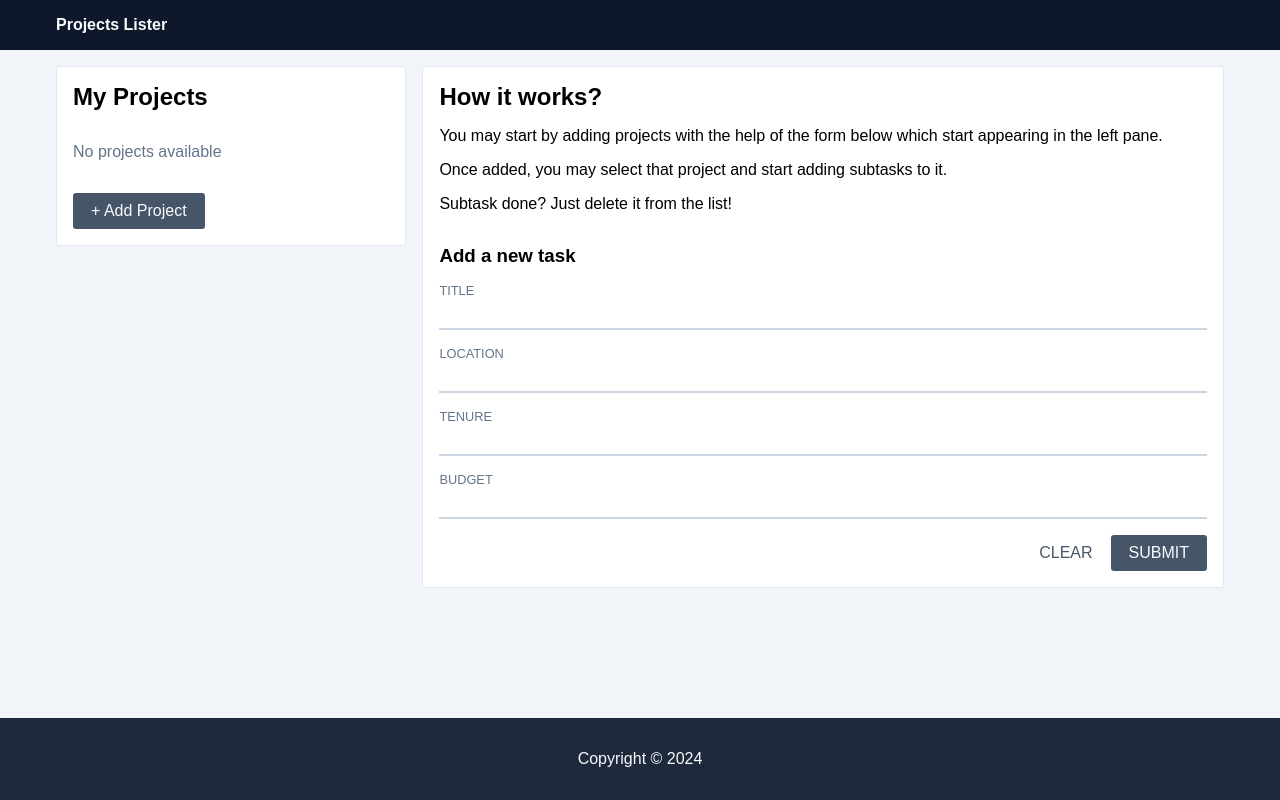
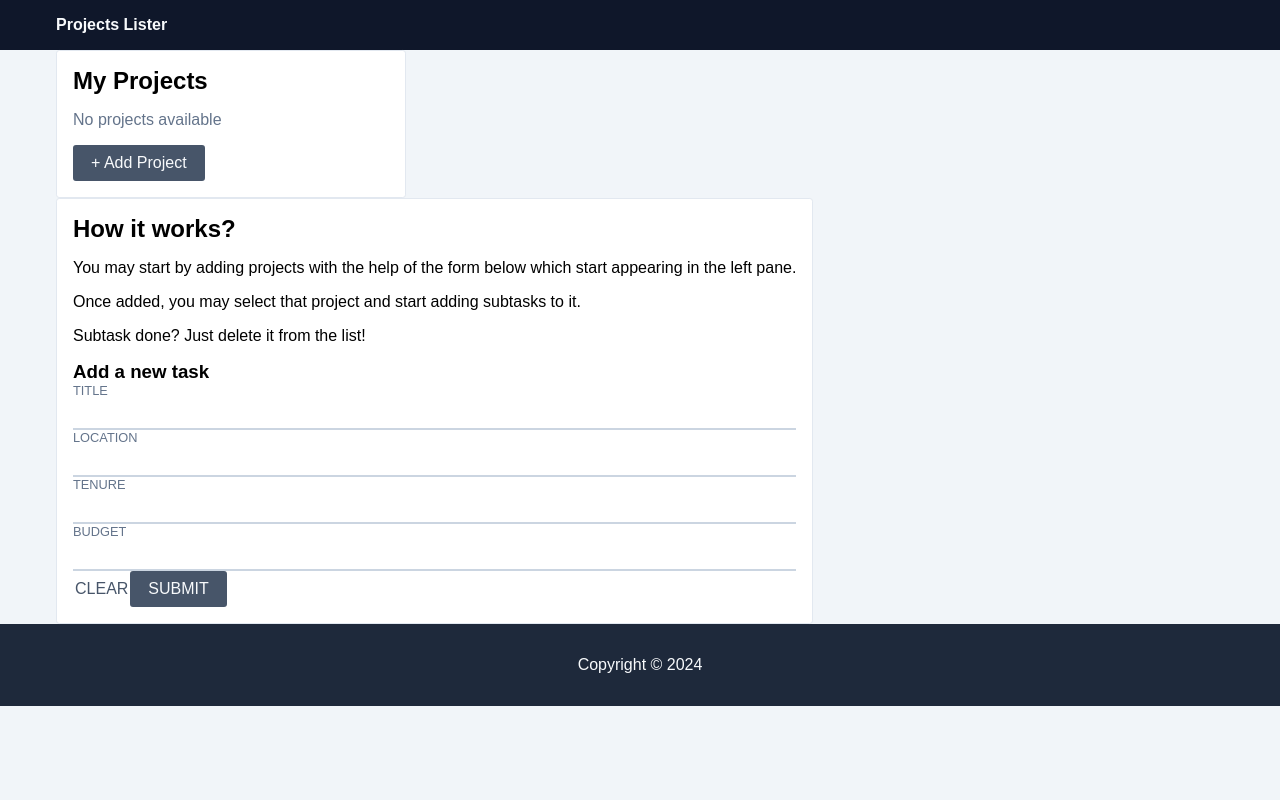
Before and after one commit to sample-react-projects/projects-lister, a React (Vite) app: page / in a window 1280 px wide. Built offline with nearby package versions, Linux system fonts and the light colour scheme.

Commit message:
Rename styles

```diff
--- a/src/components/App/App.module.scss
+++ b/src/components/App/App.module.scss
@@ -2,8 +2,6 @@
   min-height: 100vh;
 
   &__content {
-    column-gap: 1rem;
-    display: flex;
     flex: 1;
     margin: 0 auto;
     max-width: 1200px;
--- a/src/components/App/App.tsx
+++ b/src/components/App/App.tsx
@@ -50,9 +50,9 @@ function App() {
   }, []);
 
   return (
-    <div className={`${styles.container} container--horizontal`}>
+    <div className={`${styles.container} container--vertical`}>
       <Header></Header>
-      <div className={styles["container__content"]}>
+      <div className={`container--vertical ${styles["container__content"]}`}>
         <ProjectsContextProvider>
           <Modal>
             {renderMenu ? (
@@ -60,7 +60,7 @@ function App() {
                 <LeftRail></LeftRail>
               </SlideoutMenu>
             ) : (
-              <div className={`container--horizontal ${styles["container__rail-left"]}`}>
+              <div className={`container--vertical ${styles["container__rail-left"]}`}>
                 <Card>
                   <LeftRail></LeftRail>
                 </Card>
--- a/src/components/delete-project/DeleteProject.module.scss
+++ b/src/components/delete-project/DeleteProject.module.scss
@@ -1,6 +1,3 @@
 .actions {
-  align-items: center;
-  column-gap: 1rem;
-  display: flex;
   justify-content: flex-end;
 }
--- a/src/components/delete-project/DeleteProject.tsx
+++ b/src/components/delete-project/DeleteProject.tsx
@@ -18,7 +18,7 @@ const DeleteProject: React.FC<{}> = () => {
     <>
       <h3>Delete project?</h3>
       <p>Are you sure you want to delete this project?</p>
-      <div className={styles.actions}>
+      <div className={`container-vertical ${styles.actions}`}>
         <Button variant={Variant.link} onClick={closeModal}>
           cancel
         </Button>
--- a/src/components/left-rail/LeftRail.tsx
+++ b/src/components/left-rail/LeftRail.tsx
@@ -15,7 +15,7 @@ const LeftRail: React.FC<{}> = () => {
   }
 
   return (
-    <div className="container--horizontal">
+    <div className="container--vertical">
       <h2>My Projects</h2>
       <Projects></Projects>
       <Button
--- a/src/components/right-rail/add-project/AddProject.tsx
+++ b/src/components/right-rail/add-project/AddProject.tsx
@@ -3,7 +3,7 @@ import FormDescription from "./form-description/FormDescription";
 
 const AddProject = () => {
   return (
-    <div className="container--horizontal">
+    <div className="container--vertical">
       <FormDescription></FormDescription>
       <FormControl></FormControl>
     </div>
--- a/src/components/right-rail/add-project/form-control/FormControl.module.scss
+++ b/src/components/right-rail/add-project/form-control/FormControl.module.scss
@@ -2,9 +2,6 @@
   row-gap: 2rem;
 
   .actions {
-    display: flex;
-    align-items: center;
     justify-content: flex-end;
-    column-gap: 1rem;
   }
 }
--- a/src/components/right-rail/add-project/form-control/FormControl.tsx
+++ b/src/components/right-rail/add-project/form-control/FormControl.tsx
@@ -48,7 +48,7 @@ const FormControl = () => {
   return (
     <>
       <h3>Add a new task</h3>
-      <div className={`container--horizontal ${styles.form}`}>
+      <div className={`container--vertical ${styles.form}`}>
         <Textbox
           autoComplete="off"
           label="Title"
@@ -81,7 +81,7 @@ const FormControl = () => {
             updateFormState("budget", e)
           }
         ></Textbox>
-        <div className={styles.actions}>
+        <div className={`container--horizontal ${styles.actions}`}>
           <Button variant={Variant.link} onClick={resetProjectState}>
             CLEAR
           </Button>
--- a/src/index.scss
+++ b/src/index.scss
@@ -20,14 +20,14 @@ h3 {
   margin: 0;
 }
 
-.container--horizontal {
+.container---horizontal {
+  align-items: center;
+  display: flex;
+  column-gap: 1rem;
+}
+
+.container---vertical {
   display: flex;
   flex-direction: column;
   row-gap: 1rem;
 }
-
-.container--vertical {
-  display: flex;
-  flex-direction: column;
-  row-gap: 1rem;
-}
```
